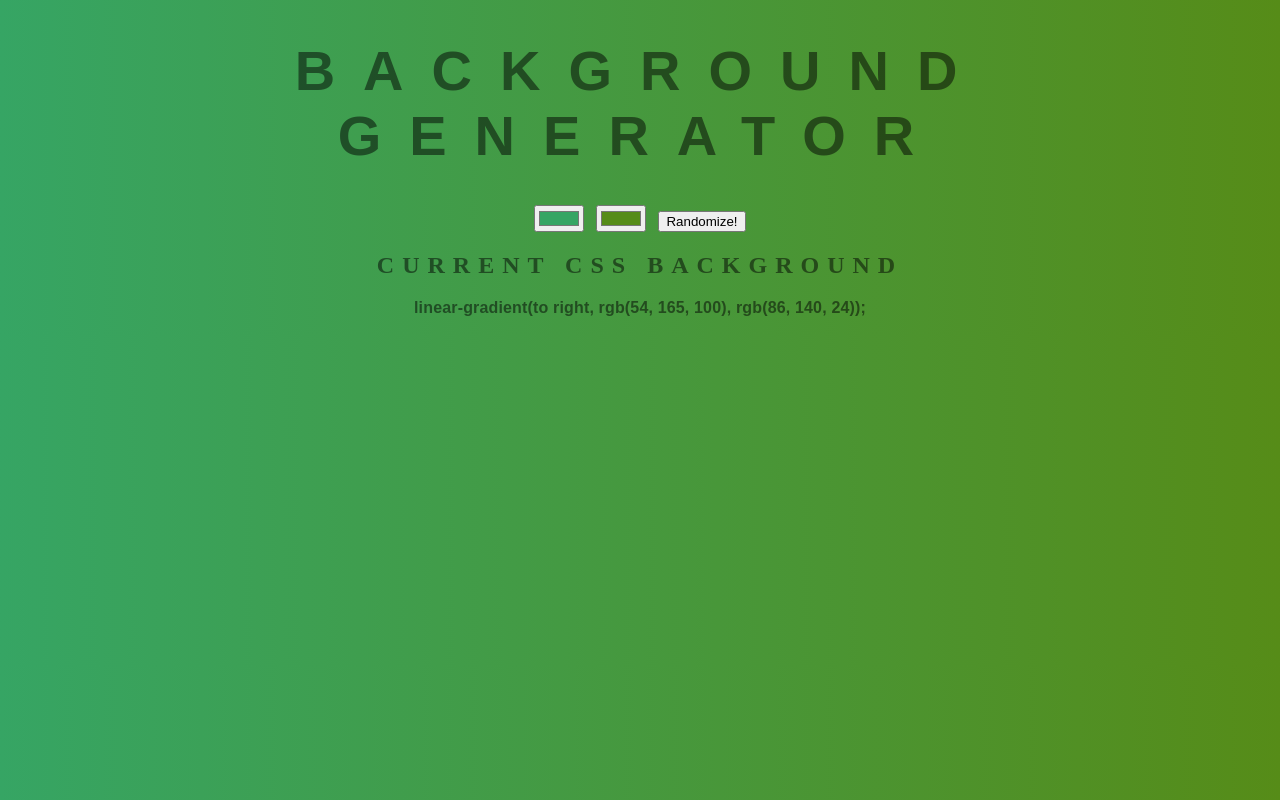
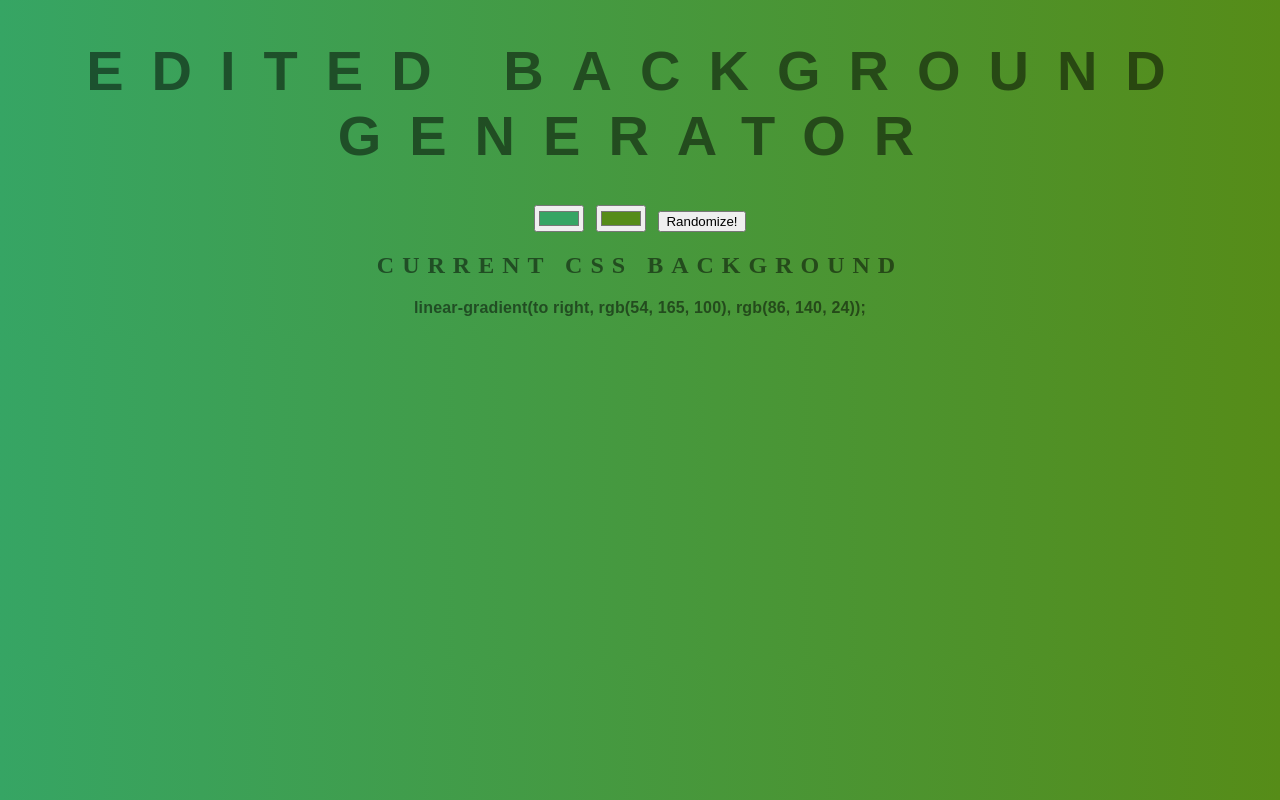
Before and after one commit to 8thajor8/background-generator, a plain HTML site: page index.html in a window 1280 px wide. Drawn offline with Linux system fonts and the light colour scheme.

Commit message:
Second Test

```diff
--- a/index.html
+++ b/index.html
@@ -5,7 +5,7 @@
 	<link rel="stylesheet" type="text/css" href="style.css">
 </head>
 <body id="gradient">
-	<h1>Background Generator</h1>
+	<h1>Edited Background Generator</h1>
 	<input class="color1" type="color" name="color1" >
 	<input class="color2" type="color" name="color2" >
 	<button>Randomize!</button>
```
